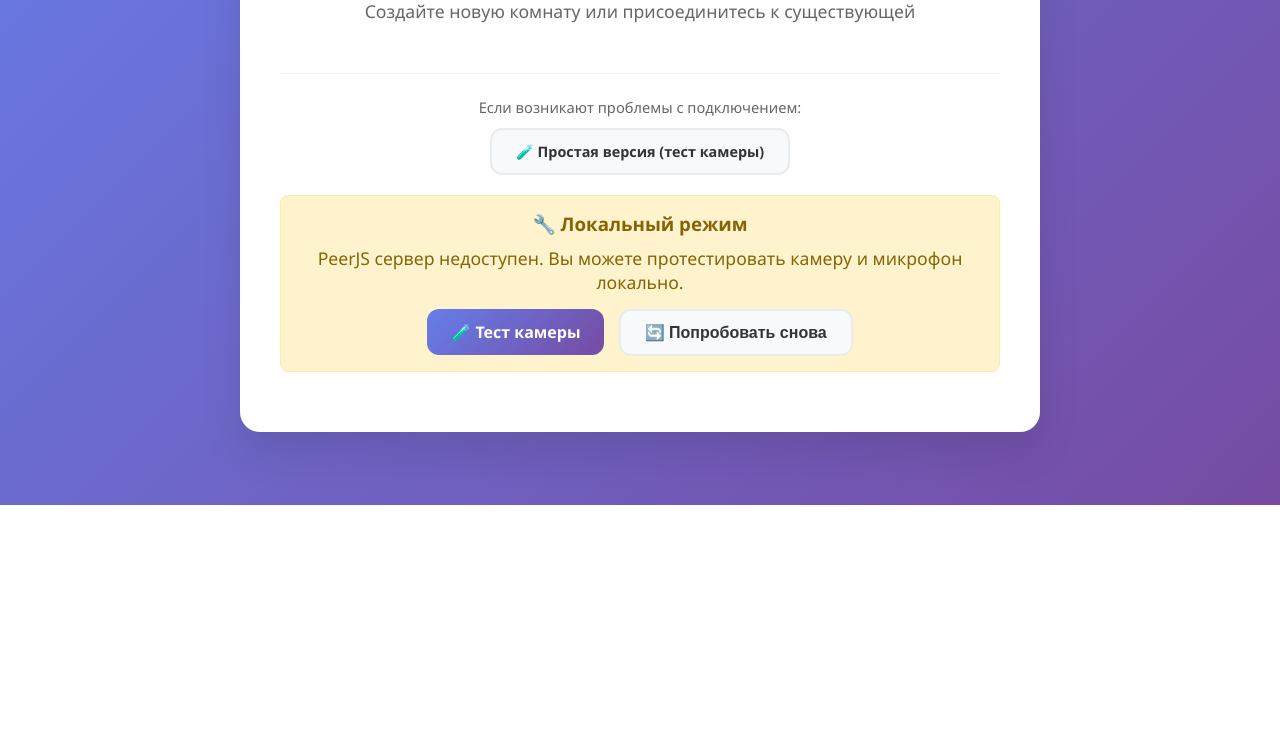
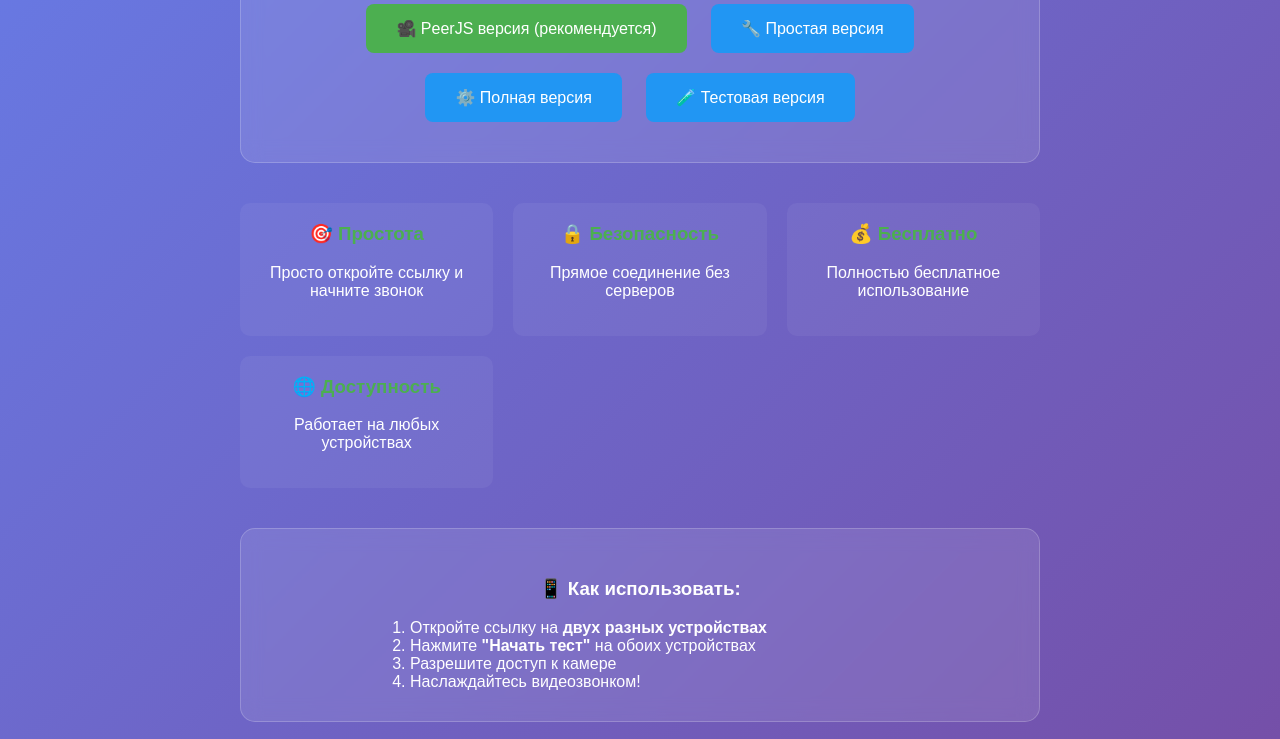
Before and after one commit to mironvlasov2-eng/callwithparents, a website: page index.html in a window 1280 px wide. Shown: the part 295-1034 px from the top of the page. Before the commit the page ends 800 px from the top, so only its background shows below. Drawn offline with Linux system fonts and the light colour scheme.

Commit message:
Добавлен index.html для GitHub Pages

```diff
--- a/index.html
+++ b/index.html
@@ -1,89 +1,136 @@
 <!DOCTYPE html>
 <html lang="ru">
 <head>
-  <meta charset="UTF-8" />
-  <meta name="viewport" content="width=device-width, initial-scale=1.0" />
-  <title>Call With Parents - Бесплатные видеозвонки</title>
-  <link rel="stylesheet" href="style.css" />
+    <meta charset="UTF-8">
+    <meta name="viewport" content="width=device-width, initial-scale=1.0">
+    <title>Call With Parents - Бесплатные видеозвонки</title>
+    <style>
+        body {
+            font-family: Arial, sans-serif;
+            margin: 0;
+            padding: 20px;
+            background: linear-gradient(135deg, #667eea 0%, #764ba2 100%);
+            color: white;
+            min-height: 100vh;
+        }
+        .container {
+            max-width: 800px;
+            margin: 0 auto;
+            text-align: center;
+        }
+        h1 {
+            font-size: 3em;
+            margin-bottom: 20px;
+        }
+        .subtitle {
+            font-size: 1.2em;
+            margin-bottom: 40px;
+            opacity: 0.9;
+        }
+        .card {
+            background: rgba(255, 255, 255, 0.1);
+            padding: 30px;
+            border-radius: 15px;
+            margin: 20px 0;
+            backdrop-filter: blur(10px);
+            border: 1px solid rgba(255, 255, 255, 0.2);
+        }
+        .btn {
+            display: inline-block;
+            background: #4CAF50;
+            color: white;
+            text-decoration: none;
+            padding: 15px 30px;
+            margin: 10px;
+            border-radius: 8px;
+            font-size: 16px;
+            transition: background 0.3s;
+        }
+        .btn:hover {
+            background: #45a049;
+        }
+        .btn-secondary {
+            background: #2196F3;
+        }
+        .btn-secondary:hover {
+            background: #1976D2;
+        }
+        .features {
+            display: grid;
+            grid-template-columns: repeat(auto-fit, minmax(250px, 1fr));
+            gap: 20px;
+            margin: 40px 0;
+        }
+        .feature {
+            background: rgba(255, 255, 255, 0.05);
+            padding: 20px;
+            border-radius: 10px;
+            text-align: center;
+        }
+        .feature h3 {
+            margin-top: 0;
+            color: #4CAF50;
+        }
+    </style>
 </head>
 <body>
-  <div class="container">
-    <header>
-      <h1>👩‍👦 Call With Parents</h1>
-      <p>Бесплатные видеозвонки 1 на 1</p>
-    </header>
+    <div class="container">
+        <h1>📞 Call With Parents</h1>
+        <p class="subtitle">Бесплатные видеозвонки 1 на 1</p>
 
-    <div class="main-content">
-      <!-- Экран приветствия -->
-      <div id="welcomeScreen" class="screen active">
-        <div class="welcome-card">
-          <h2>Добро пожаловать!</h2>
-          <p>Создайте новую комнату или присоединитесь к существующей</p>
+        <div class="card">
+            <h2>🚀 Выберите версию для тестирования:</h2>
 
-          <div class="action-buttons">
-            <button id="createRoomBtn" class="btn btn-primary">
-              📞 Создать комнату
-            </button>
-            <button id="joinRoomBtn" class="btn btn-secondary">
-              🔗 Присоединиться
-            </button>
-          </div>
+            <a href="peerjs-webrtc.html" class="btn">
+                🎥 PeerJS версия (рекомендуется)
+            </a>
 
-          <div class="fallback-info">
-            <p><small>Если возникают проблемы с подключением:</small></p>
-            <a href="simple.html" class="btn btn-secondary" style="font-size: 0.9rem;">
-              🧪 Простая версия (тест камеры)
+            <a href="simple-webrtc.html" class="btn btn-secondary">
+                🔧 Простая версия
             </a>
-          </div>
 
-          <div id="joinForm" class="join-form hidden">
-            <input id="roomIdInput" type="text" placeholder="Введите ID комнаты" />
-            <button id="joinBtn" class="btn btn-primary">Присоединиться</button>
-            <button id="cancelJoinBtn" class="btn btn-secondary">Отмена</button>
-          </div>
-        </div>
-      </div>
+            <a href="webrtc-direct.html" class="btn btn-secondary">
+                ⚙️ Полная версия
+            </a>
 
-      <!-- Экран видеозвонка -->
-      <div id="callScreen" class="screen">
-        <div class="video-container">
-          <div class="video-wrapper">
-            <video id="remoteVideo" autoplay playsinline></video>
-            <div class="video-label">Участник</div>
-          </div>
-
-          <div class="video-wrapper local-video">
-            <video id="localVideo" autoplay muted playsinline></video>
-            <div class="video-label">Вы</div>
-            <div class="video-controls">
-              <button id="toggleVideo" class="control-btn" title="Включить/выключить видео">
-                📹
-              </button>
-              <button id="toggleAudio" class="control-btn" title="Включить/выключить микрофон">
-                🎤
-              </button>
-            </div>
-          </div>
+            <a href="test-webrtc.html" class="btn btn-secondary">
+                🧪 Тестовая версия
+            </a>
         </div>
 
-        <div class="call-controls">
-          <button id="endCallBtn" class="btn btn-danger">
-            📞 Завершить звонок
-          </button>
+        <div class="features">
+            <div class="feature">
+                <h3>🎯 Простота</h3>
+                <p>Просто откройте ссылку и начните звонок</p>
+            </div>
+            <div class="feature">
+                <h3>🔒 Безопасность</h3>
+                <p>Прямое соединение без серверов</p>
+            </div>
+            <div class="feature">
+                <h3>💰 Бесплатно</h3>
+                <p>Полностью бесплатное использование</p>
+            </div>
+            <div class="feature">
+                <h3>🌐 Доступность</h3>
+                <p>Работает на любых устройствах</p>
+            </div>
         </div>
 
-        <div class="call-info">
-          <p id="callStatus">Подключение...</p>
-          <p id="roomIdDisplay"></p>
+        <div class="card">
+            <h3>📱 Как использовать:</h3>
+            <ol style="text-align: left; max-width: 500px; margin: 0 auto;">
+                <li>Откройте ссылку на <strong>двух разных устройствах</strong></li>
+                <li>Нажмите <strong>"Начать тест"</strong> на обоих устройствах</li>
+                <li>Разрешите доступ к камере</li>
+                <li>Наслаждайтесь видеозвонком!</li>
+            </ol>
         </div>
-      </div>
+
+        <div class="card">
+            <h3>⚠️ Важно:</h3>
+            <p>Для тестирования нужны <strong>два разных устройства</strong> или <strong>разные браузеры</strong>, так как одна камера не может использоваться в нескольких вкладках одновременно.</p>
+        </div>
     </div>
-
-    <!-- Уведомления -->
-    <div id="notifications" class="notifications"></div>
-  </div>
-
-  <script src="https://unpkg.com/peerjs@1.5.2/dist/peerjs.min.js"></script>
-  <script src="script.js"></script>
 </body>
 </html>
```
